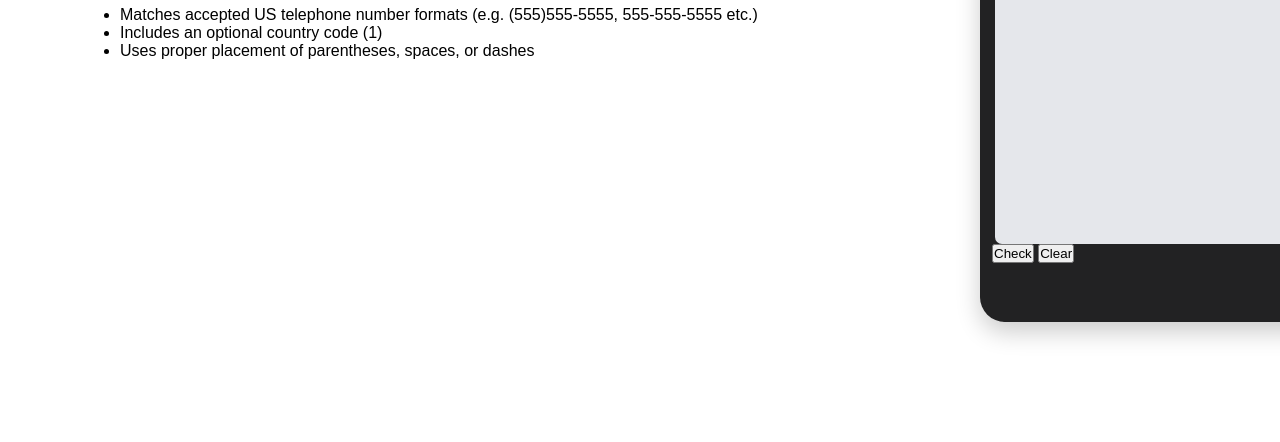
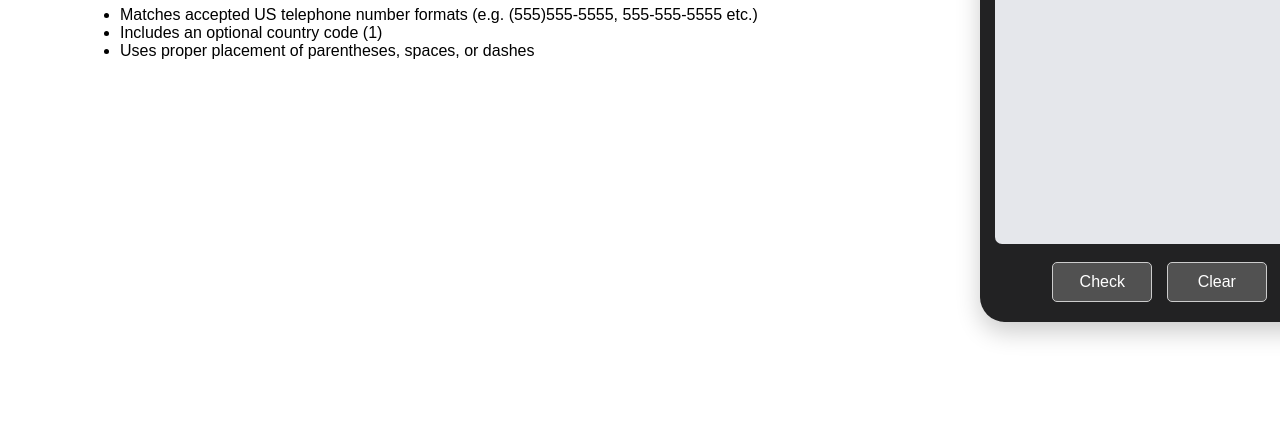
Before and after one commit to Sandraa16012007/us-phone-no-validator, a plain HTML site: page index.html in a window 1280 px wide. Shown: the part 358-800 px from the top of the page. Drawn offline with Linux system fonts and the light colour scheme; a script that the page names is missing.

Commit message:
add styles to divs

```diff
--- a/styles.css
+++ b/styles.css
@@ -57,3 +57,31 @@
     flex-direction: column;
     padding: 1rem;
 }
+
+/* Phone screen content */
+.phone-content{
+    height:100%;
+    display: flex;
+    flex-direction: column;
+    justify-content: center;
+    align-items: center;
+    margin: 0 auto;
+}
+
+.phone-screen-bottom{
+    margin-left: 18.5%;
+}
+#check-btn, #clear-btn{
+    width: 100px;
+    height: 40px;
+    background-color: rgb(81, 81, 81);
+    border: 1px solid #ccc;
+    color: white;
+    text-align: center;
+    text-decoration: none;
+    font-size: 16px;
+    margin-top: 18px;
+    cursor: pointer;
+    border-radius: 5px;
+    margin-right: 10px;
+}
```
